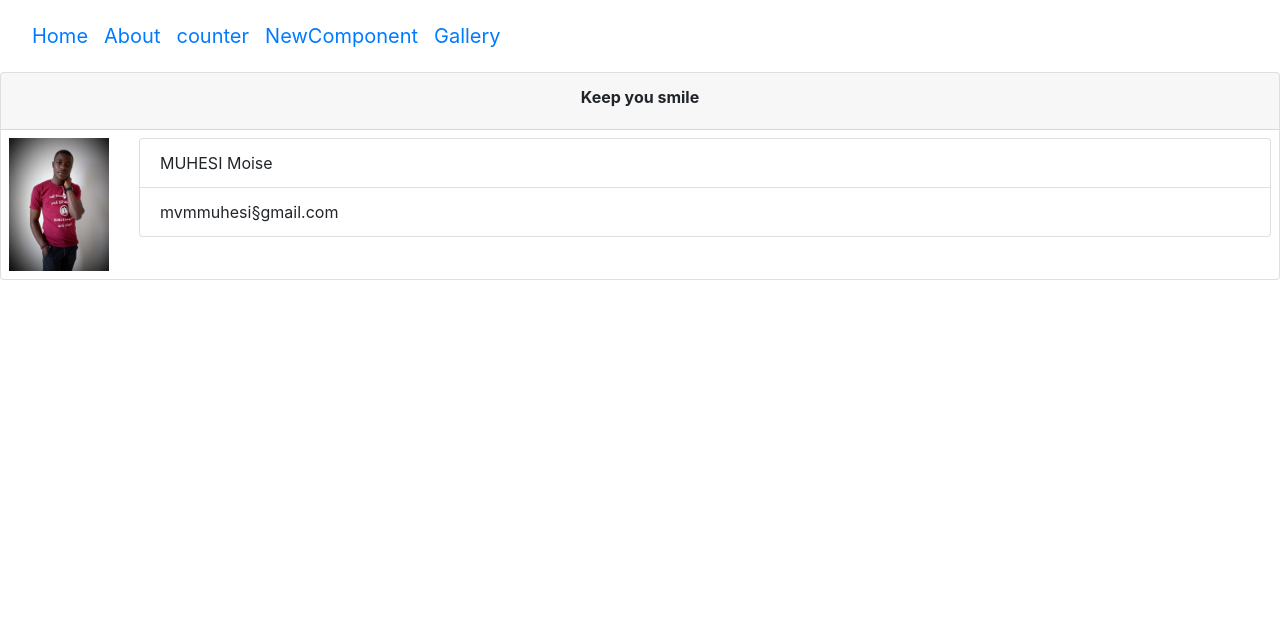
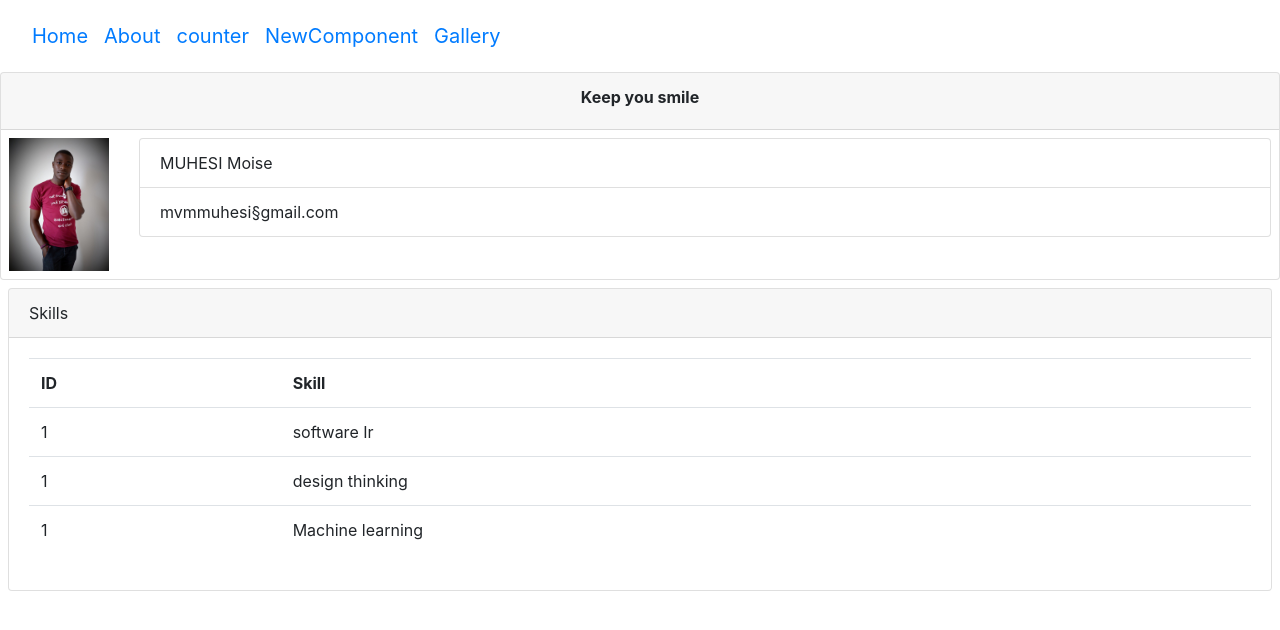
Before and after one commit to MUHESI/skillpage, a React (Create React App) app: page /about in a window 1280 px wide. Shown: the top 630 px of the page. Built offline with nearby package versions, Linux system fonts and the light colour scheme.

Commit message:
Affichage des skills dans le tableau

```diff
--- a/src/mycomponents/about.js
+++ b/src/mycomponents/about.js
@@ -40,6 +40,24 @@ class About extends Component {
             </div>
           </div>
         </div>
+
+        <div className="card m-2">
+          <div className="card-header">Skills</div>
+          <div className="card-body">
+            <table className="table">
+              <tr>
+                <th>ID</th>
+                <th>Skill</th>
+              </tr>
+              {this.state.skills.map((s, index) => (
+                <tr>
+                  <td>{s.id}</td>
+                  <td>{s.skill}</td>
+                </tr>
+              ))}
+            </table>
+          </div>
+        </div>
       </div>
     );
   }
```
